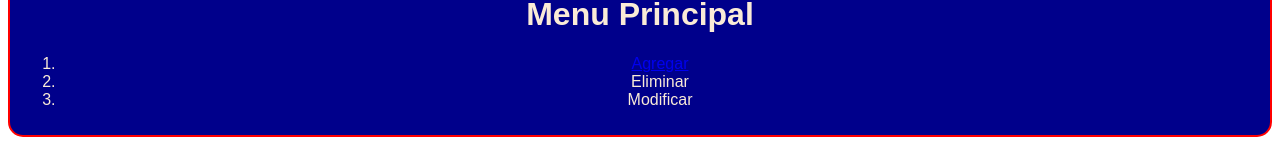
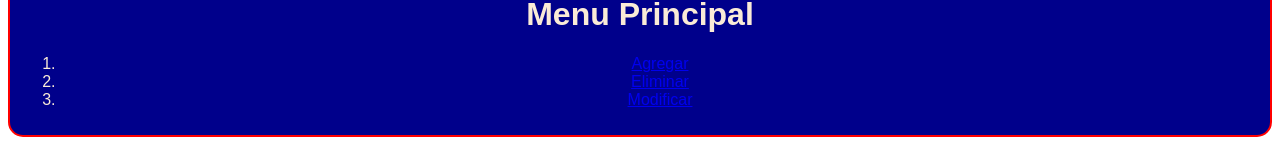
Before and after one commit to elisyanez/ecomarket, a plain HTML site: page index.html in a window 1280 px wide. Shown: the part 351-514 px from the top of the page. Drawn offline with Linux system fonts and the light colour scheme.

Commit message:
confirmo

```diff
--- a/index.html
+++ b/index.html
@@ -14,8 +14,8 @@
         <h1>Menu Principal</h1>
         <ol>
             <li><a href="agregar.html">Agregar</a></li>
-            <li>Eliminar</li>
-            <li>Modificar</li>
+            <li><a href="eliminar.html">Eliminar</a></li>
+            <li><a href="modificar.html">Modificar</a></li>
         </ol>
       </div>
     </body>
```
